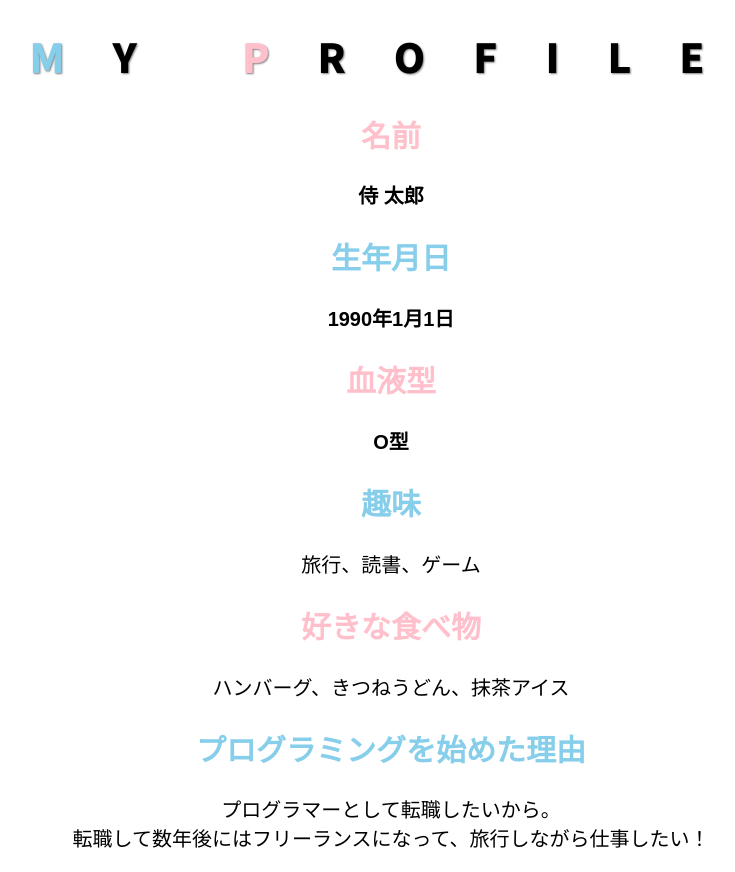
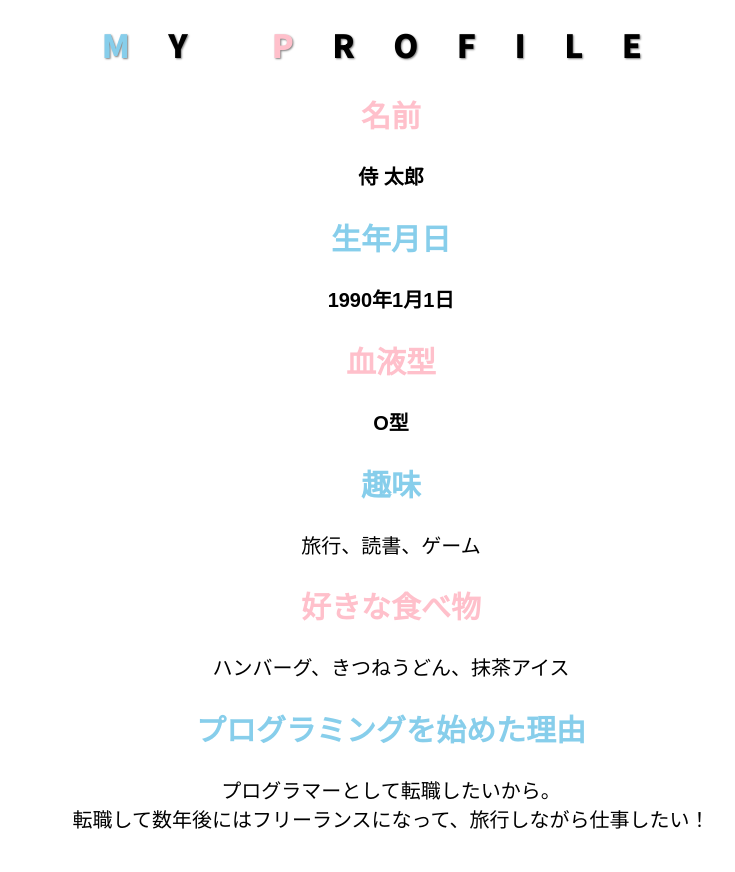
Before and after one commit to nagatomo0929/html-css-basic-kadai, a plain HTML site: page kadai_014/kadai_014.html in a window 1280 px wide. Shown: the whole page, without its empty margins (249-984 px from the left). Drawn offline with Linux system fonts and the light colour scheme.

Commit message:
Add files via upload

```diff
--- a/kadai_014/style.css
+++ b/kadai_014/style.css
@@ -5,7 +5,7 @@ body {
 }
 
 #google-fonts {
-    font-size: 40px;
+    font-size: 2.0rem;
     letter-spacing: 1.2em;
     text-shadow: 1px 1px 2px gray;
     border-bottom: 3px rgb(115, 115, 114)）;
```
